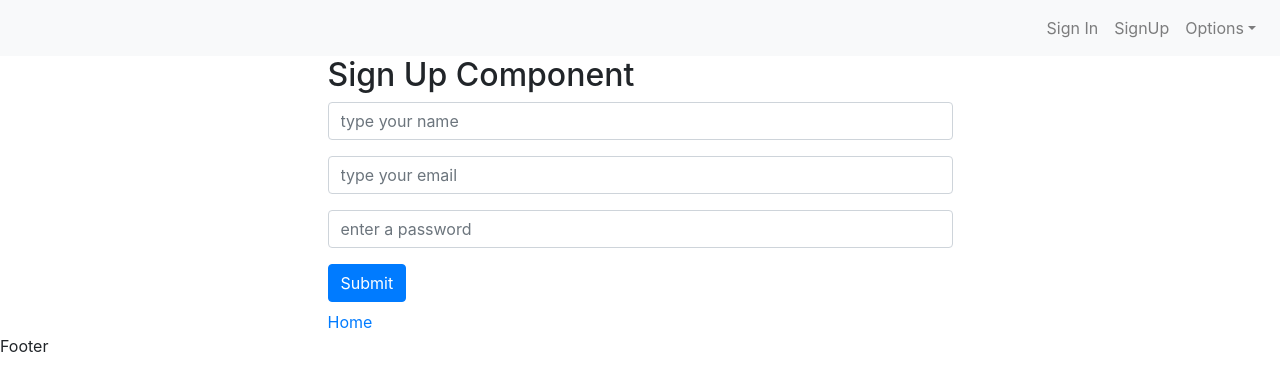
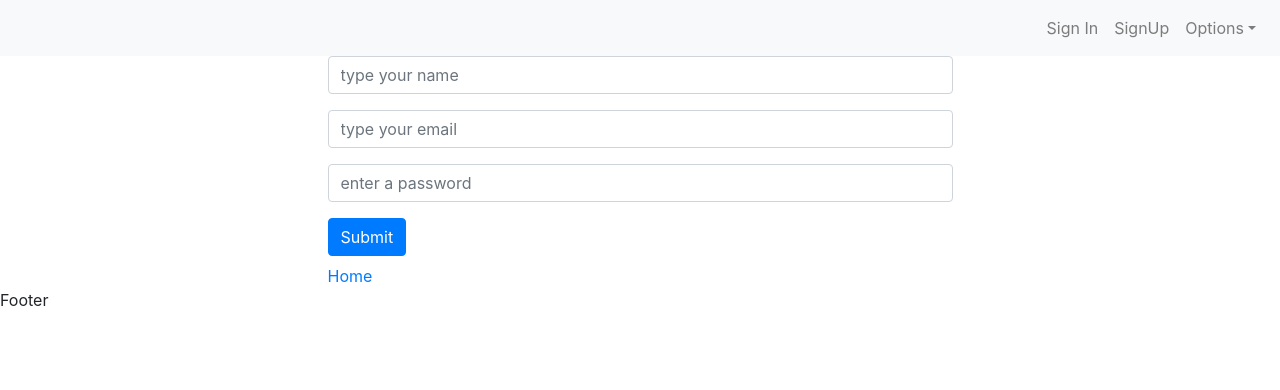
Before and after one commit to ch2isk4kos/seo-demo, a Next.js app in the folder client/: page /signup in a window 1280 px wide. Shown: the top 390 px of the page. Built offline with nearby package versions, Linux system fonts and the light colour scheme.

Commit message:
remove header tag from signup component render

```diff
--- a/client/components/auth/SignupComponent.js
+++ b/client/components/auth/SignupComponent.js
@@ -118,7 +118,6 @@ const SignupComponent = () => {
 
   return (
     <>
-      <h2>Sign Up Component</h2>
       {renderLoading()}
       {renderError()}
       {renderMessage()}
```
